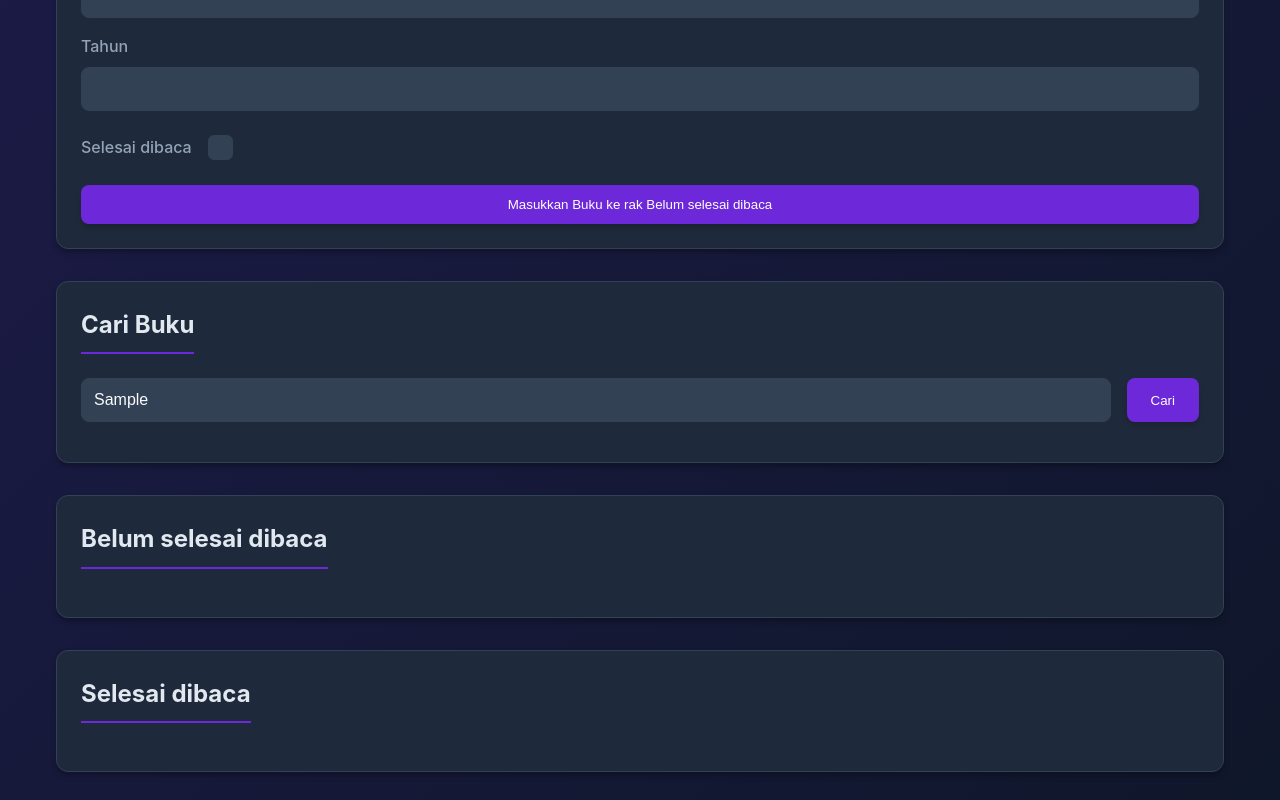
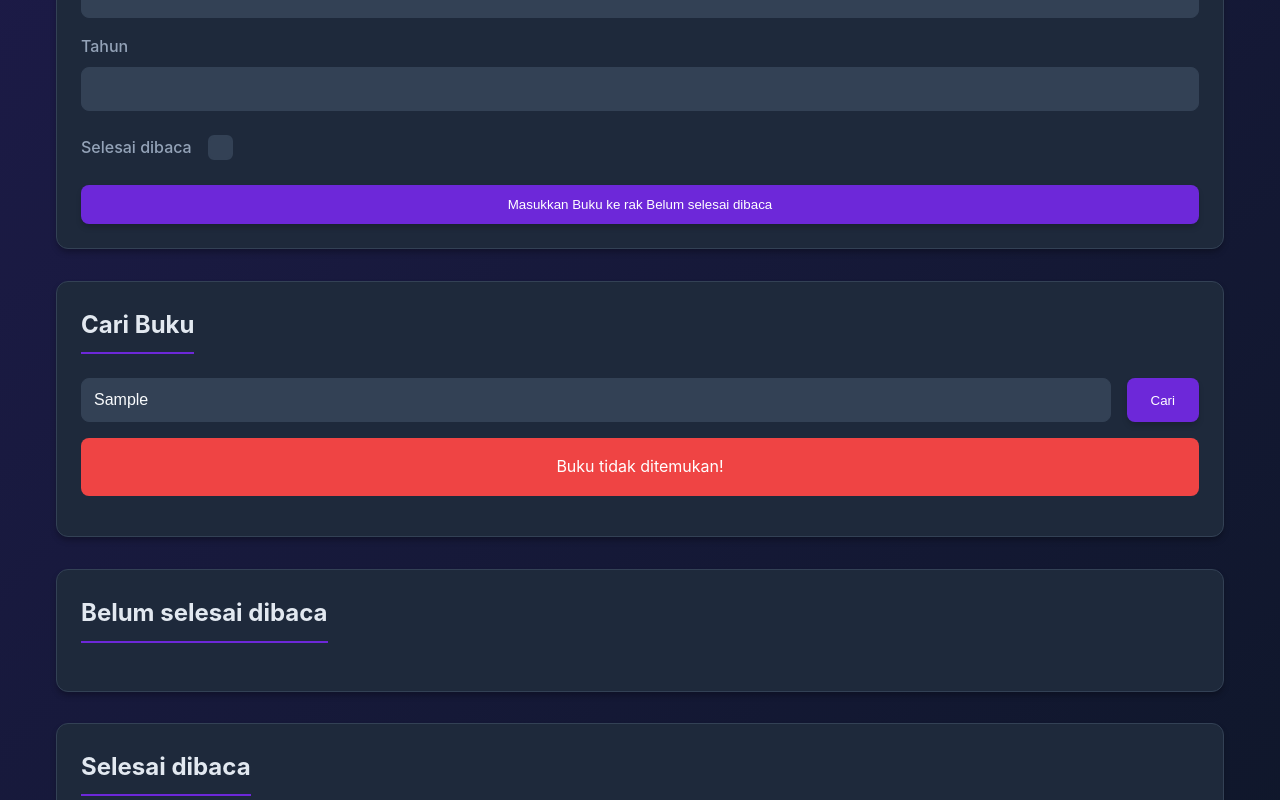
Before and after one commit to fxrdhan/-Bookshelf-App, a plain HTML site: page index.html in a window 1280 px wide. Both pictures are taken after typing "Sample" into the empty fields and a click on the button "Cari". Shown: the part 411-1211 px from the top of the page. Drawn offline with Linux system fonts and the light colour scheme.

Commit message:
Add notification for no search results

```diff
--- a/index.html
+++ b/index.html
@@ -413,6 +413,16 @@
         border: 1px solid var(--border-color);
         backdrop-filter: blur(10px);
       }
+
+      .notification {
+        display: none;
+        padding: 1rem;
+        margin-bottom: 1rem;
+        border-radius: 8px;
+        background-color: var(--danger-color);
+        color: white;
+        text-align: center;
+      }
     </style>
 
     <script>
@@ -557,6 +567,14 @@
             book.title.toLowerCase().includes(searchTerm)
           );
           renderBooks(filteredBooks);
+
+          const notification = document.getElementById('notification');
+          if (filteredBooks.length === 0) {
+            notification.style.display = 'block';
+            notification.textContent = 'Buku tidak ditemukan!';
+          } else {
+            notification.style.display = 'none';
+          }
         };
 
         // DOM Elements for edit form
@@ -673,6 +691,7 @@
             Cari
           </button>
         </form>
+        <div id="notification" class="notification" data-testid="notification"></div>
       </section>
 
       <section>
```
